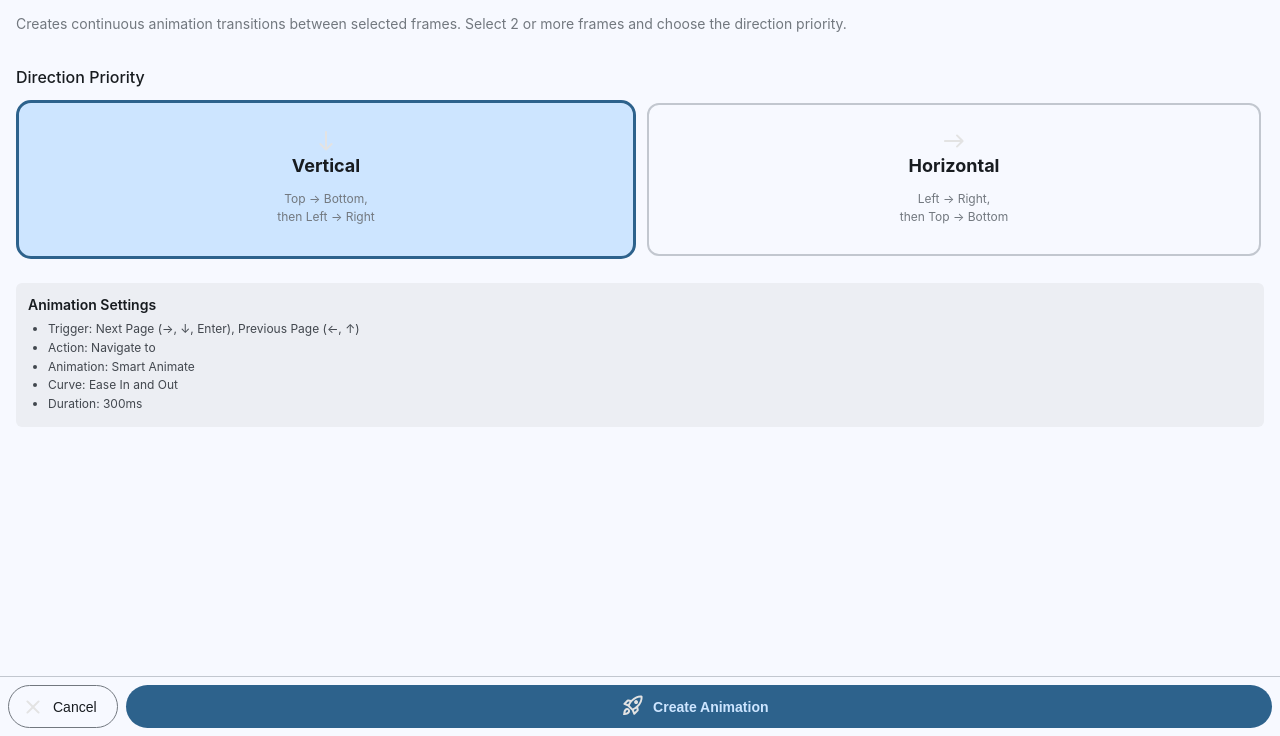
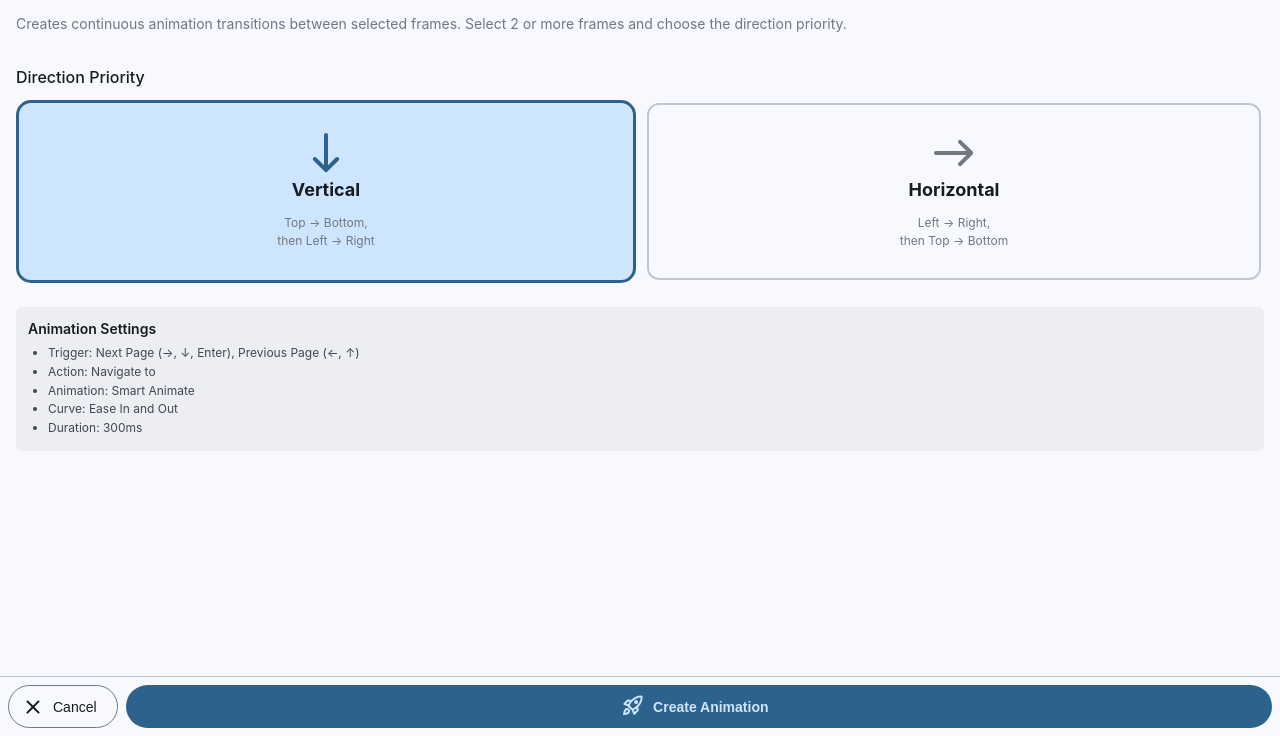
Before and after one commit to chnotchy/figma-slide-animation, a website: page ui.html in a window 1280 px wide. Shown: the part 64-800 px from the top of the page. Drawn offline with nearby package versions, Linux system fonts and the light colour scheme.

Commit message:
Refactor SVG icons for improved styling and consistency across radio cards and buttons

```diff
--- a/ui.html
+++ b/ui.html
@@ -221,6 +221,33 @@
       color: var(--md-sys-color-on-surface-variant);
       margin: 2px 0;
     }
+
+    .radio-card svg,
+    .button svg,
+    .icon-svg svg {
+      width: 48px;
+      height: 48px;
+      color: var(--md-sys-color-outline);
+    }
+
+    .radio-card.selected svg {
+      color: var(--md-sys-color-primary);
+    }
+
+    .button svg,
+    .icon-svg svg {
+      width: 24px;
+      height: 24px;
+      color: var(--md-sys-color-on-surface);
+    }
+
+    .button.primary svg {
+      color: var(--md-sys-color-on-primary);
+    }
+
+    .button.primary:hover svg {
+      color: var(--md-sys-color-primary);
+    }
   </style>
 </head>
 
@@ -237,7 +264,8 @@
       <div class="radio-group">
         <div class="radio-card selected" id="vertical-card" data-direction="vertical" onclick="selectCard(this)">
           <!-- <span class="material-symbols-rounded">south</span> -->
-          <svg xmlns="http://www.w3.org/2000/svg" height="24px" viewBox="0 -960 960 960" width="24px" fill="#e3e3e3">
+          <svg xmlns="http://www.w3.org/2000/svg" height="24px" viewBox="0 -960 960 960" width="24px"
+            fill="currentColor">
             <path
               d="M480-97q-8 0-15-2.5t-13-8.5L228-332q-11-11-11-28t11-28q12-12 28.5-11.5T284-388l156 155v-607q0-17 11.5-28.5T480-880q17 0 28.5 11.5T520-840v607l155-155q12-12 28.5-12t28.5 12q11 12 11 28.5T732-332L508-108q-6 6-13 8.5T480-97Z" />
           </svg>
@@ -246,7 +274,8 @@
         </div>
         <div class="radio-card" id="horizontal-card" data-direction="horizontal" onclick="selectCard(this)">
           <!-- <span class="material-symbols-rounded">east</span> -->
-          <svg xmlns="http://www.w3.org/2000/svg" height="24px" viewBox="0 -960 960 960" width="24px" fill="#e3e3e3">
+          <svg xmlns="http://www.w3.org/2000/svg" height="24px" viewBox="0 -960 960 960" width="24px"
+            fill="currentColor">
             <path
               d="M727-440H120q-17 0-28.5-11.5T80-480q0-17 11.5-28.5T120-520h607L572-676q-11-11-11.5-27.5T572-732q11-11 28-11t28 11l224 224q6 6 8.5 13t2.5 15q0 8-2.5 15t-8.5 13L628-228q-11 11-27.5 11T572-228q-12-12-12-28.5t12-28.5l155-155Z" />
           </svg>
@@ -270,7 +299,7 @@
     <div class="button-group">
       <button class="button" id="cancel">
         <!-- <span class="material-symbols-rounded">close</span> -->
-        <svg xmlns="http://www.w3.org/2000/svg" height="24px" viewBox="0 -960 960 960" width="24px" fill="#e3e3e3">
+        <svg xmlns="http://www.w3.org/2000/svg" height="24px" viewBox="0 -960 960 960" width="24px" fill="currentColor">
           <path
             d="M480-424 284-228q-11 11-28 11t-28-11q-11-11-11-28t11-28l196-196-196-196q-11-11-11-28t11-28q11-11 28-11t28 11l196 196 196-196q11-11 28-11t28 11q11 11 11 28t-11 28L536-480l196 196q11 11 11 28t-11 28q-11 11-28 11t-28-11L480-424Z" />
         </svg>
@@ -279,7 +308,8 @@
       <button class="button primary" id="create">
         <!-- <span class="material-symbols-rounded">rocket_launch</span> -->
         <span class="icon-svg">
-          <svg xmlns="http://www.w3.org/2000/svg" height="24px" viewBox="0 -960 960 960" width="24px" fill="#e3e3e3">
+          <svg xmlns="http://www.w3.org/2000/svg" height="24px" viewBox="0 -960 960 960" width="24px"
+            fill="currentColor">
             <path
               d="M284-506q14-28 29-54t33-52l-56-11-84 84 78 33Zm482-275q-70 2-149.5 41T472-636q-42 42-75 90t-49 90l114 113q42-16 90-49t90-75q65-65 104-144t41-149q0-4-1.5-8t-4.5-7q-3-3-7-4.5t-8-1.5ZM546-541q-23-23-23-56.5t23-56.5q23-23 57-23t57 23q23 23 23 56.5T660-541q-23 23-57 23t-57-23Zm-34 262 33 79 84-84-11-56q-26 18-52 32.5T512-279Zm351-534q8 110-36 214.5T688-399l20 99q4 20-2 39t-20 33L560-102q-15 15-36 11.5T495-114l-61-143-171-171-143-61q-20-8-24-29t11-36l126-126q14-14 33.5-20t39.5-2l99 20q95-95 199.5-139T819-857q8 1 16 4.5t14 9.5q6 6 9.5 14t4.5 16ZM157-321q35-35 85.5-35.5T328-322q35 35 34.5 85.5T327-151q-48 48-113.5 57T82-76q9-66 18-131.5T157-321Zm57 56q-17 17-23.5 41T180-175q25-4 49-10t41-23q12-12 13-29t-11-29q-12-12-29-11.5T214-265Z" />
           </svg>
@@ -357,7 +387,7 @@
       if (loading) {
         // iconSpan.textContent = 'autorenew';
         // iconSpan.style.animation = 'spin 1.6s ease-in-out infinite';
-        const autorenewSvg = '<svg xmlns="http://www.w3.org/2000/svg" height="24px" viewBox="0 -960 960 960" width="24px" fill="#e3e3e3"><path d="M240-478q0 16 2 31.5t7 30.5q5 17-1 32.5T227-361q-16 8-31.5 1.5T175-383q-8-23-11.5-47t-3.5-48q0-134 93-228t227-94h7l-36-36q-11-11-11-28t11-28q11-11 28-11t28 11l104 104q12 12 12 28t-12 28L507-628q-11 11-28 11t-28-11q-11-11-11-28t11-28l36-36h-7q-100 0-170 70.5T240-478Zm480-4q0-16-2-31.5t-7-30.5q-5-17 1-32.5t21-22.5q16-8 31.5-1.5T785-577q8 23 11.5 47t3.5 48q0 134-93 228t-227 94h-7l36 36q11 11 11 28t-11 28q-11 11-28 11t-28-11L349-172q-12-12-12-28t12-28l104-104q11-11 28-11t28 11q11 11 11 28t-11 28l-36 36h7q100 0 170-70.5T720-482Z"/></svg>';
+        const autorenewSvg = '<svg xmlns="http://www.w3.org/2000/svg" height="24px" viewBox="0 -960 960 960" width="24px" fill="currentColor"><path d="M240-478q0 16 2 31.5t7 30.5q5 17-1 32.5T227-361q-16 8-31.5 1.5T175-383q-8-23-11.5-47t-3.5-48q0-134 93-228t227-94h7l-36-36q-11-11-11-28t11-28q11-11 28-11t28 11l104 104q12 12 12 28t-12 28L507-628q-11 11-28 11t-28-11q-11-11-11-28t11-28l36-36h-7q-100 0-170 70.5T240-478Zm480-4q0-16-2-31.5t-7-30.5q-5-17 1-32.5t21-22.5q16-8 31.5-1.5T785-577q8 23 11.5 47t3.5 48q0 134-93 228t-227 94h-7l36 36q11 11 11 28t-11 28q-11 11-28 11t-28-11L349-172q-12-12-12-28t12-28l104-104q11-11 28-11t28 11q11 11 11 28t-11 28l-36 36h7q100 0 170-70.5T720-482Z"/></svg>';
         iconSvg.innerHTML = autorenewSvg;
         iconSvg.style.animation = 'spin 1.6s ease-in-out infinite';
         textSpan.textContent = 'Creating...';
@@ -367,7 +397,7 @@
       } else {
         // iconSpan.textContent = 'rocket_launch';
         // iconSpan.style.animation = '';
-        const rocketLaunchSvg = '<svg xmlns="http://www.w3.org/2000/svg" height="24px" viewBox="0 -960 960 960" width="24px" fill="#e3e3e3"><path d="M284-506q14-28 29-54t33-52l-56-11-84 84 78 33Zm482-275q-70 2-149.5 41T472-636q-42 42-75 90t-49 90l114 113q42-16 90-49t90-75q65-65 104-144t41-149q0-4-1.5-8t-4.5-7q-3-3-7-4.5t-8-1.5ZM546-541q-23-23-23-56.5t23-56.5q23-23 57-23t57 23q23 23 23 56.5T660-541q-23 23-57 23t-57-23Zm-34 262 33 79 84-84-11-56q-26 18-52 32.5T512-279Zm351-534q8 110-36 214.5T688-399l20 99q4 20-2 39t-20 33L560-102q-15 15-36 11.5T495-114l-61-143-171-171-143-61q-20-8-24-29t11-36l126-126q14-14 33.5-20t39.5-2l99 20q95-95 199.5-139T819-857q8 1 16 4.5t14 9.5q6 6 9.5 14t4.5 16ZM157-321q35-35 85.5-35.5T328-322q35 35 34.5 85.5T327-151q-48 48-113.5 57T82-76q9-66 18-131.5T157-321Zm57 56q-17 17-23.5 41T180-175q25-4 49-10t41-23q12-12 13-29t-11-29q-12-12-29-11.5T214-265Z"/></svg>';
+        const rocketLaunchSvg = '<svg xmlns="http://www.w3.org/2000/svg" height="24px" viewBox="0 -960 960 960" width="24px" fill="currentColor"><path d="M284-506q14-28 29-54t33-52l-56-11-84 84 78 33Zm482-275q-70 2-149.5 41T472-636q-42 42-75 90t-49 90l114 113q42-16 90-49t90-75q65-65 104-144t41-149q0-4-1.5-8t-4.5-7q-3-3-7-4.5t-8-1.5ZM546-541q-23-23-23-56.5t23-56.5q23-23 57-23t57 23q23 23 23 56.5T660-541q-23 23-57 23t-57-23Zm-34 262 33 79 84-84-11-56q-26 18-52 32.5T512-279Zm351-534q8 110-36 214.5T688-399l20 99q4 20-2 39t-20 33L560-102q-15 15-36 11.5T495-114l-61-143-171-171-143-61q-20-8-24-29t11-36l126-126q14-14 33.5-20t39.5-2l99 20q95-95 199.5-139T819-857q8 1 16 4.5t14 9.5q6 6 9.5 14t4.5 16ZM157-321q35-35 85.5-35.5T328-322q35 35 34.5 85.5T327-151q-48 48-113.5 57T82-76q9-66 18-131.5T157-321Zm57 56q-17 17-23.5 41T180-175q25-4 49-10t41-23q12-12 13-29t-11-29q-12-12-29-11.5T214-265Z"/></svg>';
         iconSvg.innerHTML = rocketLaunchSvg;
         iconSvg.style.animation = '';
         textSpan.textContent = 'Create Animation';
```
